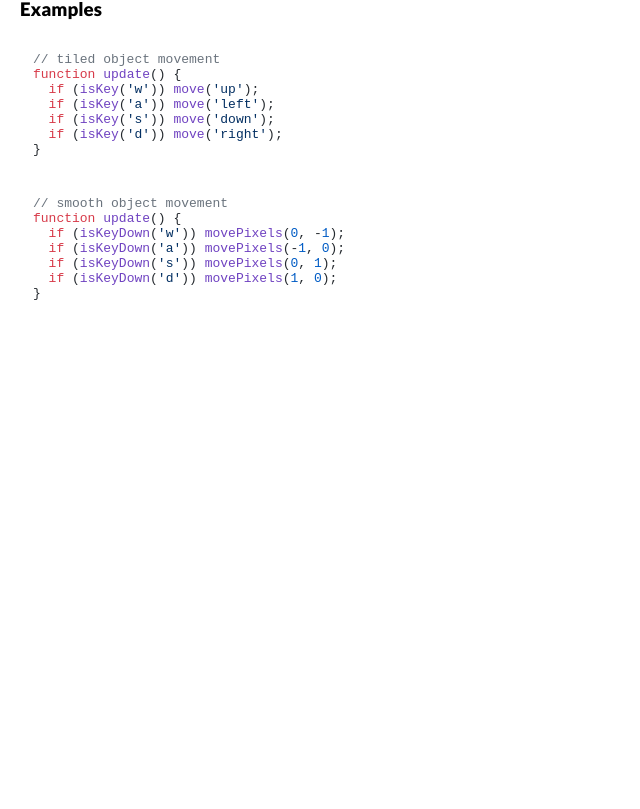
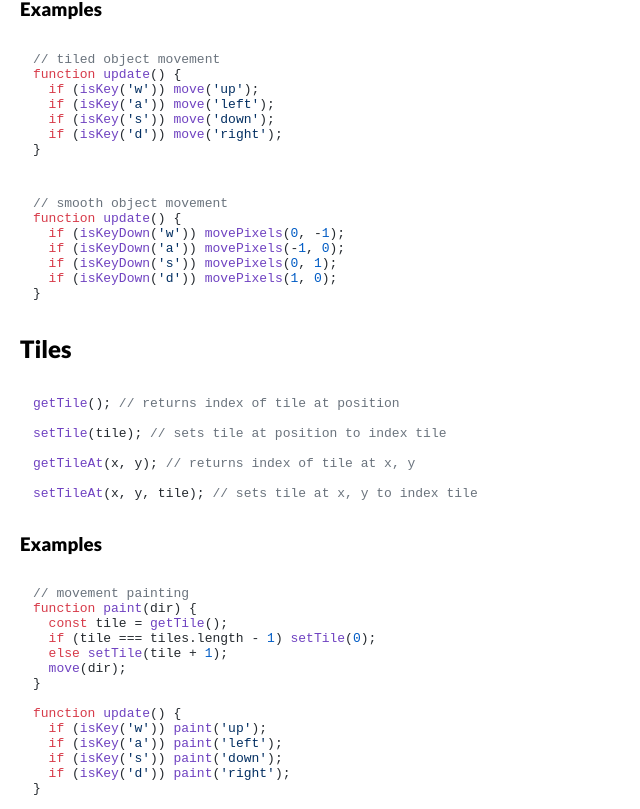
Before and after one commit to LearnCodeOrg/codetrain, a Next.js app: page /docs in a window 1280 px wide. Shown: the part 1512-2321 px from the top of the page, without its empty margins (0-640 px from the left). Before the commit the page ends 1826 px from the top, so only its background shows below. Built offline with nearby package versions, Linux system fonts and the light colour scheme; no server answers.

Commit message:
Create tiles section.

```diff
--- a/pages/docs.js
+++ b/pages/docs.js
@@ -139,6 +139,33 @@ function update() {
   if (isKeyDown('d')) movePixels(1, 0);
 }`}
         </Code>
+        <h2 id="tiles">Tiles</h2>
+        <Code>
+{`getTile(); // returns index of tile at position
+
+setTile(tile); // sets tile at position to index tile
+
+getTileAt(x, y); // returns index of tile at x, y
+
+setTileAt(x, y, tile); // sets tile at x, y to index tile`}
+        </Code>
+        <h3>Examples</h3>
+        <Code>
+{`// movement painting
+function paint(dir) {
+  const tile = getTile();
+  if (tile === tiles.length - 1) setTile(0);
+  else setTile(tile + 1);
+  move(dir);
+}
+
+function update() {
+  if (isKey('w')) paint('up');
+  if (isKey('a')) paint('left');
+  if (isKey('s')) paint('down');
+  if (isKey('d')) paint('right');
+}`}
+        </Code>
       </div>
     </div>
   )
```
